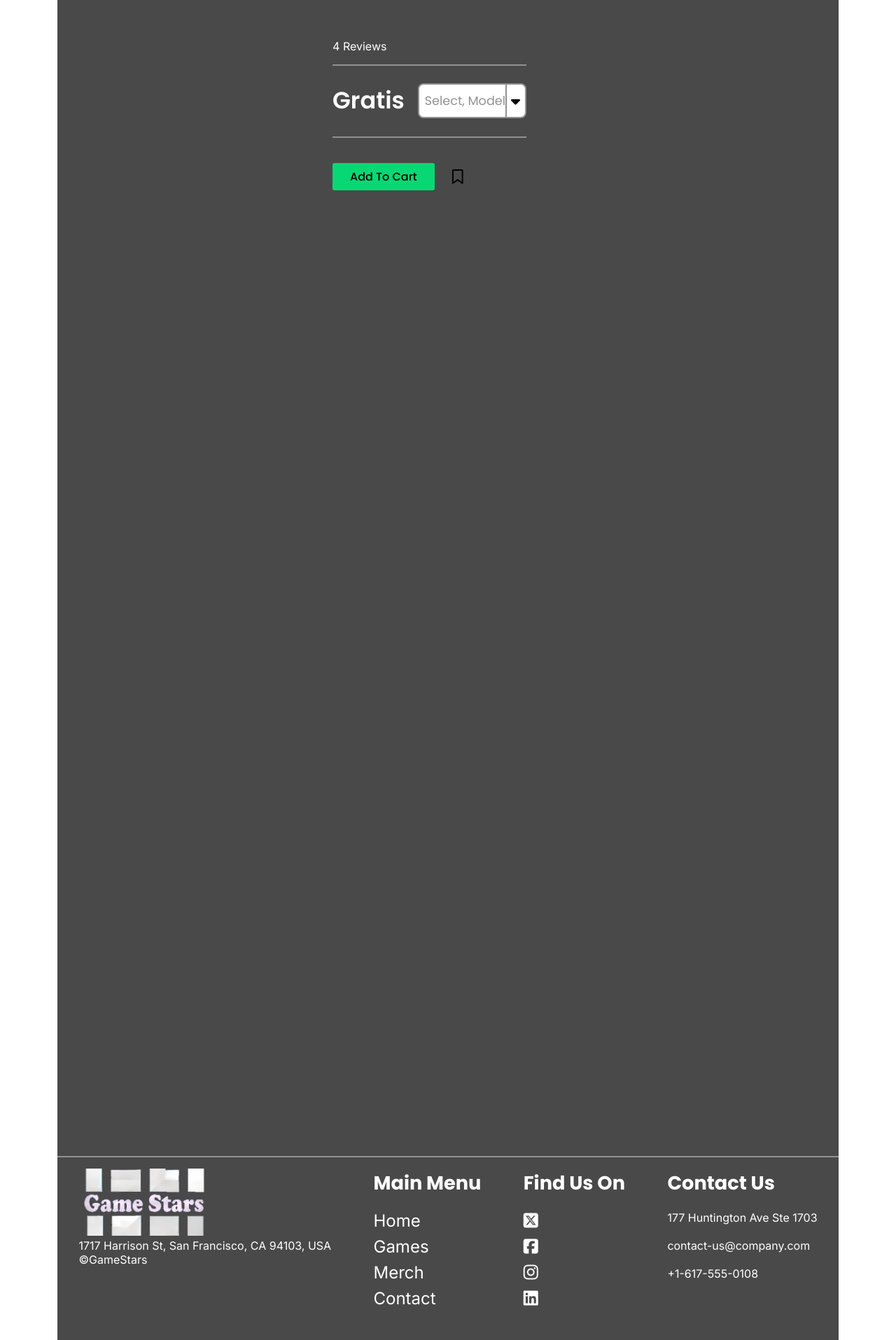
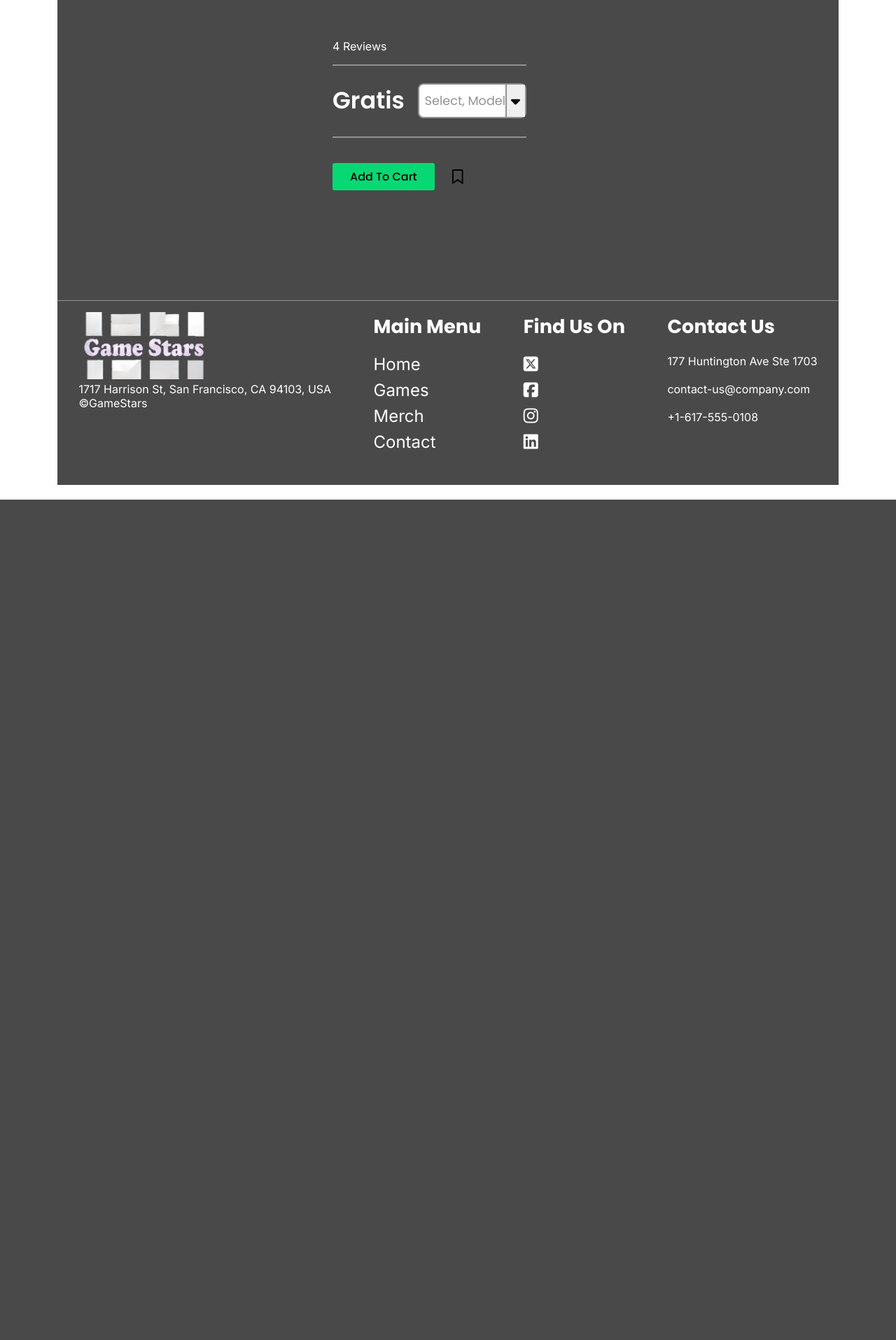
Before and after one commit to supersheeppro/school-project-3, a PHP site: page /review_pagina_2.php in a window 1280 px wide. Shown: the part 89-2004 px from the top of the page at 70% size. After the commit the page ends 803 px from the top, so only its background shows below. Run offline with PHP 8.4, Linux system fonts and the light colour scheme.

Commit message:
allemaal dingen gedaan

```diff
--- a/css/style.css
+++ b/css/style.css
@@ -150,7 +150,7 @@ form svg {
 
 main {
   background: var(--background-color);
-  height: 194.5vh;
+
   justify-content: center;
 }
 
@@ -1092,7 +1092,7 @@ footer div ul li:hover {
   right: 0;
   min-width: 1580%;
   margin-top: 1vh;
-  border-left: solid 2px var(--border-color);
+  border: solid 2px var(--border-color);
   border-radius: 8px;
 }
 
@@ -1102,6 +1102,7 @@ footer div ul li:hover {
   text-decoration: none;
   display: block;
   font-family: var(--text-poppins);
+  border-radius: 8px;
 }
 
 .dropdown-content a:hover {
--- a/review_pagina_2.php
+++ b/review_pagina_2.php
@@ -120,10 +120,10 @@
 							<div class="dropdown-box">
 								<p>Select, Model</p>
 								<div class="dropdown">
-									<div class="dropdown-button">
+									<button id="dropdownbtn" class="dropdown-button">
 										<svg xmlns="http://www.w3.org/2000/svg" viewBox="0 0 320 512"><!--!Font Awesome Free 6.7.1 by @fontawesome - https://fontawesome.com License - https://fontawesome.com/license/free Copyright 2024 Fonticons, Inc.--><path d="M137.4 374.6c12.5 12.5 32.8 12.5 45.3 0l128-128c9.2-9.2 11.9-22.9 6.9-34.9s-16.6-19.8-29.6-19.8L32 192c-12.9 0-24.6 7.8-29.6 19.8s-2.2 25.7 6.9 34.9l128 128z"/></svg>
-									</div>
-										<div class="dropdown-content">
+									</button>
+										<div id="dropdowncnt" class="dropdown-content">
 										<a href="#">Battle Royale</a>
 										<a href="#">Save The World</a>
 									</div>
```
